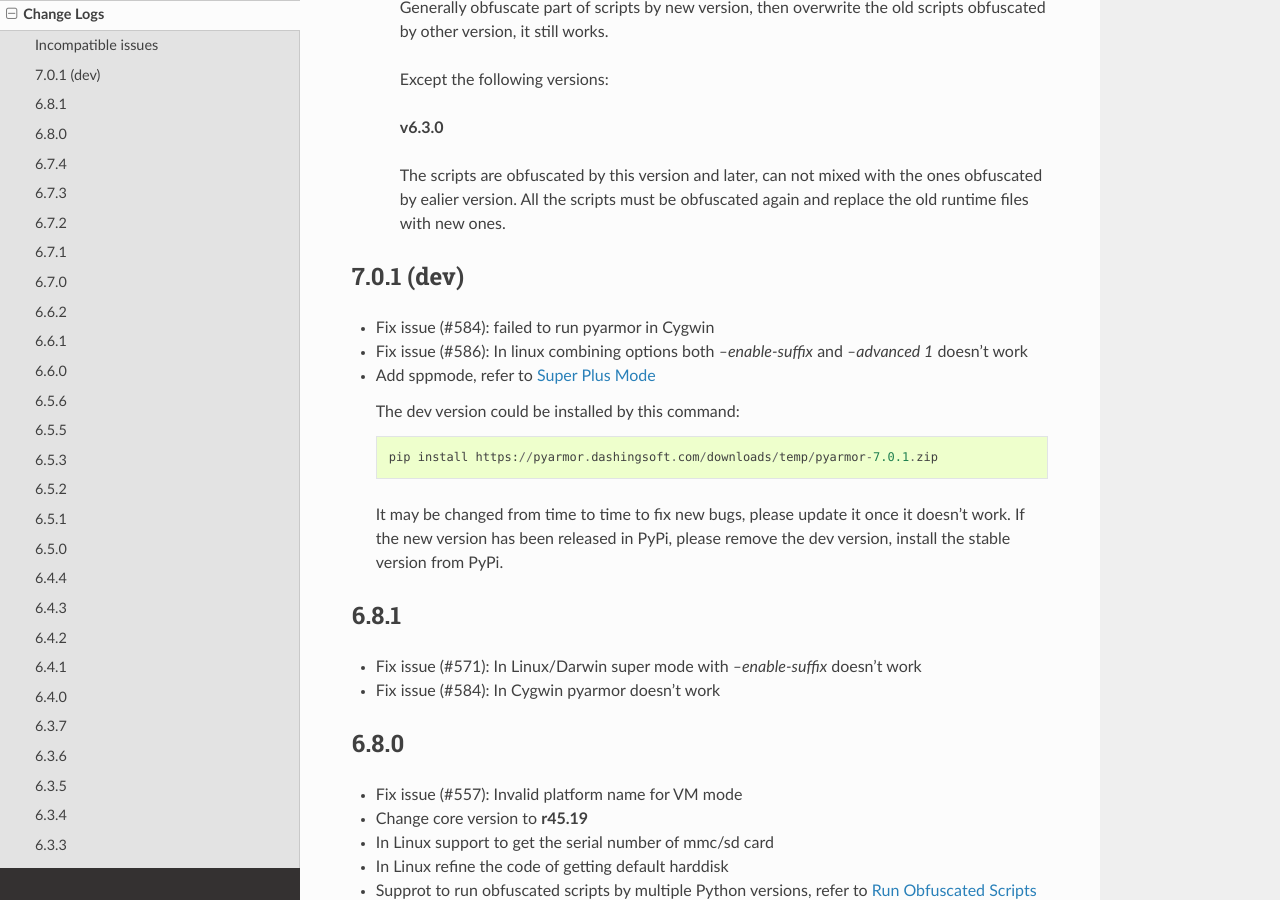
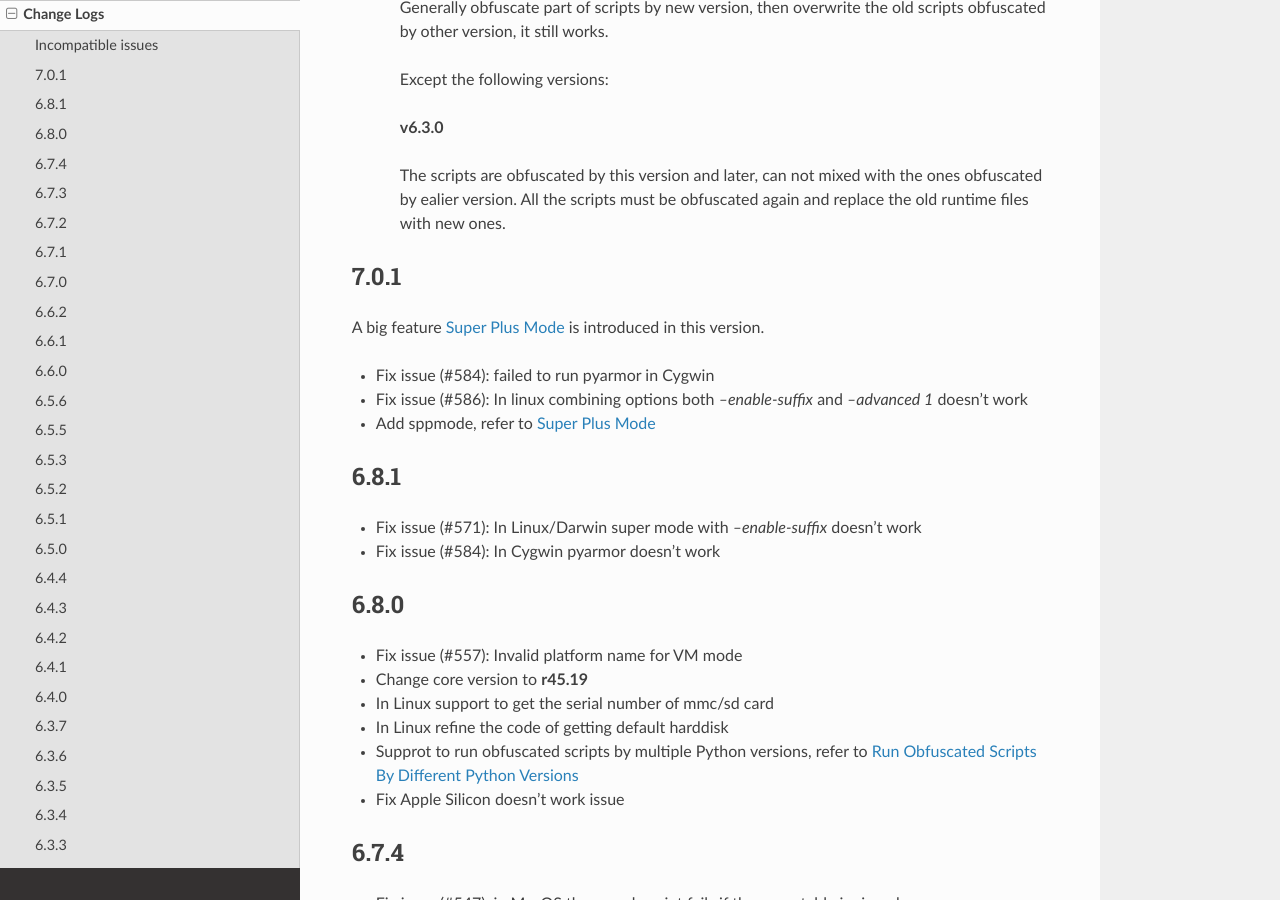
Before and after one commit to dashingsoft/pyarmor, a Sphinx documentation site: the page built from docs/change-logs.rst, in a window 1280 px wide and 900 px high, scrolled down 522 px. Built offline with Sphinx 7.4.7 and the Read the Docs theme 2.0.0, drawn with Linux system fonts in a browser that asks for light colours.

Commit message:
Refine change log

```diff
--- a/docs/change-logs.rst
+++ b/docs/change-logs.rst
@@ -33,13 +33,16 @@
    ones obfuscated by ealier version. All the scripts must be obfuscated again
    and replace the old runtime files with new ones.
 
-7.0.1 (dev)
------------
+7.0.1
+-----
+A big feature :ref:`Super Plus Mode` is introduced in this version.
+
 * Fix issue (#584): failed to run pyarmor in Cygwin
 * Fix issue (#586): In linux combining options both `--enable-suffix` and
   `--advanced 1` doesn't work
 * Add sppmode, refer to :ref:`Super Plus Mode`
 
+..
   The dev version could be installed by this command::
 
       pip install https://pyarmor.dashingsoft.com/downloads/temp/pyarmor-7.0.1.zip
```
